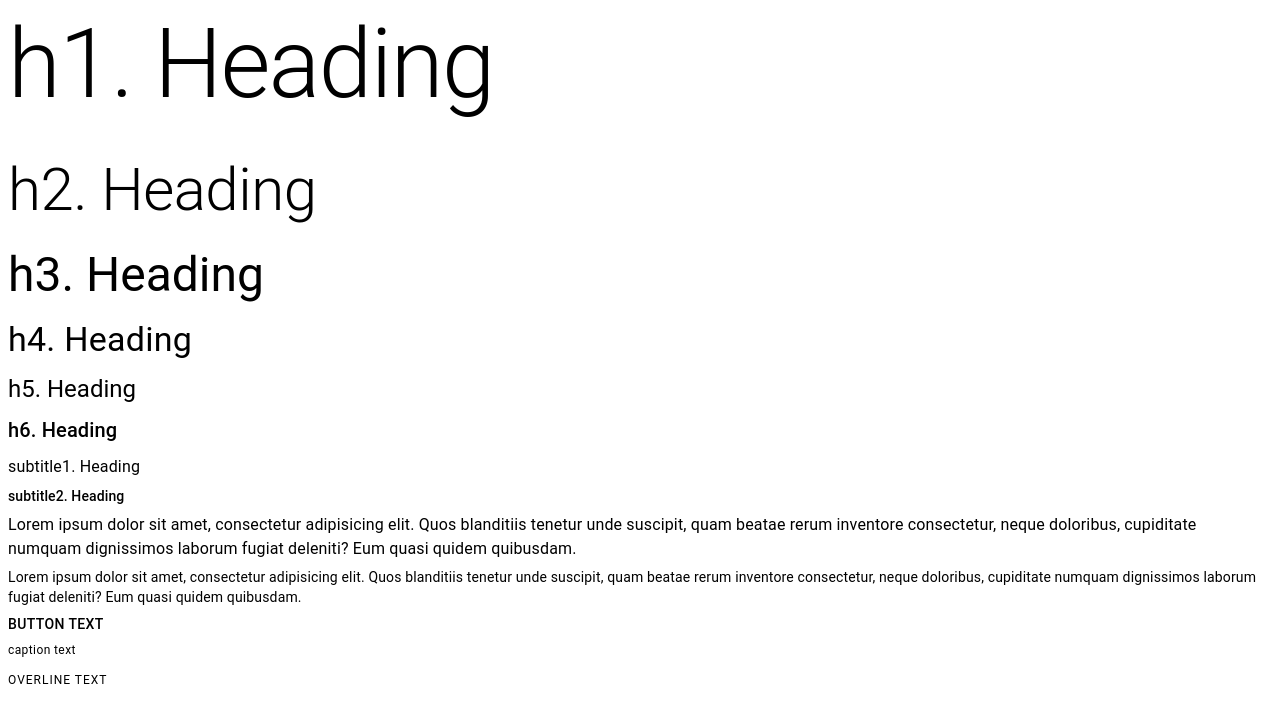
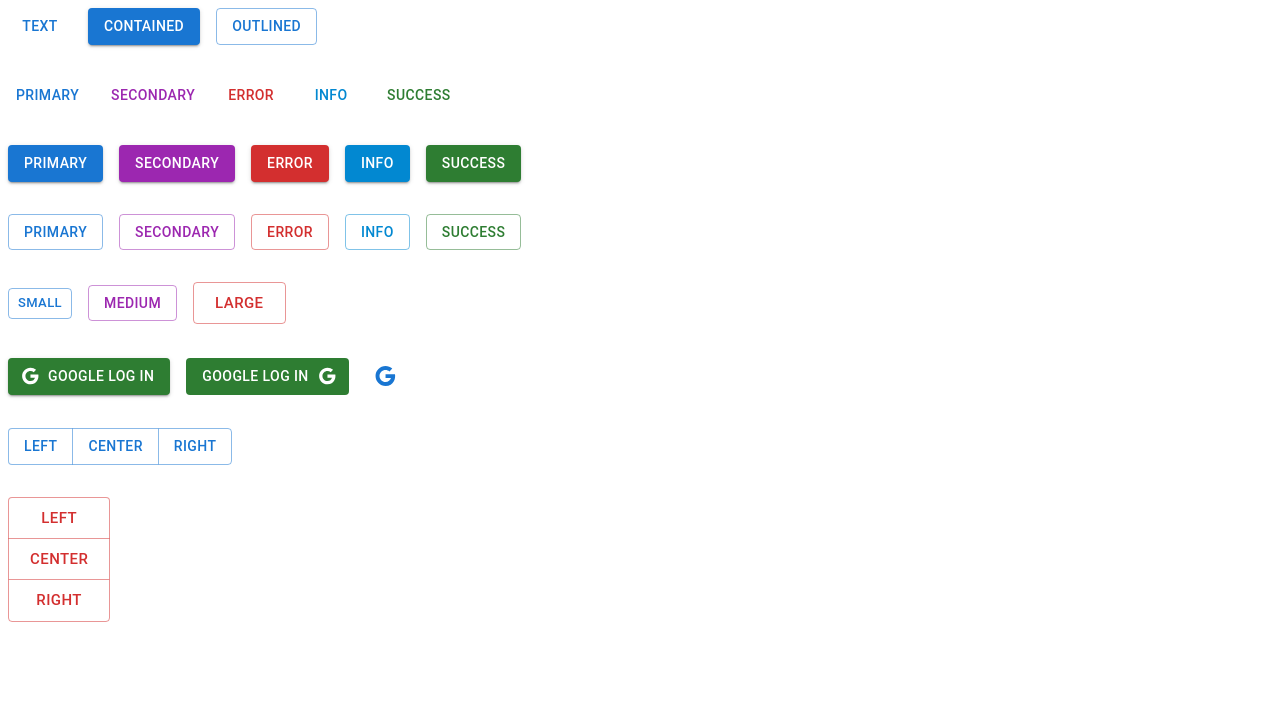
Before and after one commit to niambaust17/react-material-ui, a React (Create React App) app: page / in a window 1280 px wide. Shown: the top 722 px of the page. Built offline with nearby package versions, Linux system fonts and the light colour scheme.

Commit message:
3 files modified, 1 added

```diff
--- a/package.json
+++ b/package.json
@@ -6,6 +6,7 @@
     "@babel/core": "^7.17.8",
     "@emotion/react": "^11.8.2",
     "@emotion/styled": "^11.8.1",
+    "@mui/icons-material": "^5.6.0",
     "@mui/material": "^5.6.0",
     "@types/react": "^17.0.43",
     "react": "^18.0.0",
--- a/src/App.js
+++ b/src/App.js
@@ -1,11 +1,13 @@
 import React from "react";
 import "./style.css";
-import MaterialTypography from './components/MaterialTypography.js'
+import MaterialTypography from './components/MaterialTypography.js';
+import MaterialButton from './components/MaterialButton.js';
 
 export default function App() {
   return (
-    <div>
-      <MaterialTypography/>
+    <div className="App">
+      {/* <MaterialTypography/> */}
+      <MaterialButton/>
     </div>
   );
 }
--- /dev/null
+++ b/src/components/MaterialButton.js
@@ -0,0 +1,127 @@
+import React from 'react';
+import { Stack, Button, IconButton, ButtonGroup } from '@mui/material';
+import GoogleIcon from '@mui/icons-material/Google';
+
+const MaterialButton = () => {
+  return (
+    <Stack spacing={4}>
+      <Stack spacing={2} direction="row">
+        <Button variant="text" href="https://google.com">
+          Text
+        </Button>
+        <Button variant="contained">Contained</Button>
+        <Button variant="outlined">Outlined</Button>
+      </Stack>
+      <Stack spacing={2} direction="row">
+        <Button variant="text" color="primary">
+          primary
+        </Button>
+        <Button variant="text" color="secondary">
+          secondary
+        </Button>
+        <Button variant="text" color="error">
+          error
+        </Button>
+        <Button variant="text" color="info">
+          info
+        </Button>
+        <Button variant="text" color="success">
+          success
+        </Button>
+      </Stack>
+      <Stack spacing={2} direction="row">
+        <Button variant="contained" color="primary">
+          primary
+        </Button>
+        <Button variant="contained" color="secondary">
+          secondary
+        </Button>
+        <Button variant="contained" color="error">
+          error
+        </Button>
+        <Button variant="contained" color="info">
+          info
+        </Button>
+        <Button variant="contained" color="success">
+          success
+        </Button>
+      </Stack>
+      <Stack spacing={2} direction="row">
+        <Button variant="outlined" color="primary">
+          primary
+        </Button>
+        <Button variant="outlined" color="secondary">
+          secondary
+        </Button>
+        <Button variant="outlined" color="error">
+          error
+        </Button>
+        <Button variant="outlined" color="info">
+          info
+        </Button>
+        <Button variant="outlined" color="success">
+          success
+        </Button>
+      </Stack>
+      <Stack display="block" spacing={2} direction="row">
+        <Button variant="outlined" size="small" color="primary">
+          small
+        </Button>
+        <Button variant="outlined" size="medium" color="secondary">
+          medium
+        </Button>
+        <Button variant="outlined" size="large" color="error">
+          large
+        </Button>
+      </Stack>
+      <Stack display="block" spacing={2} direction="row">
+        <Button
+          variant="contained"
+          color="success"
+          startIcon={<GoogleIcon />}
+          disableRipple
+        >
+          Google Log In
+        </Button>
+        <Button
+          variant="contained"
+          color="success"
+          endIcon={<GoogleIcon />}
+          disableElevation
+        >
+          Google Log In
+        </Button>
+        <IconButton
+          aria-label="google"
+          color="primary"
+          size="medium"
+          onClick={() => alert('You Clicked Me')}
+        >
+          <GoogleIcon />
+        </IconButton>
+      </Stack>
+      <Stack spacing={2} direction="row">
+        <ButtonGroup variant="outlined">
+          <Button>Left</Button>
+          <Button>Center</Button>
+          <Button>Right</Button>
+        </ButtonGroup>
+      </Stack>
+      <Stack spacing={2} direction="row">
+        <ButtonGroup
+          variant="outlined"
+          orientation="vertical"
+          size="large"
+          color="error"
+          aria-label="alignment button group"
+        >
+          <Button onClick={() => alert('Left Clicked')}>Left</Button>
+          <Button onClick={() => alert('Center Clicked')}>Center</Button>
+          <Button onClick={() => alert('Right Clicked')}>Right</Button>
+        </ButtonGroup>
+      </Stack>
+    </Stack>
+  );
+};
+
+export default MaterialButton;
--- a/src/style.css
+++ b/src/style.css
@@ -1,3 +1,3 @@
-h1, p {
+.App{
   font-family: Lato;
 }
```
